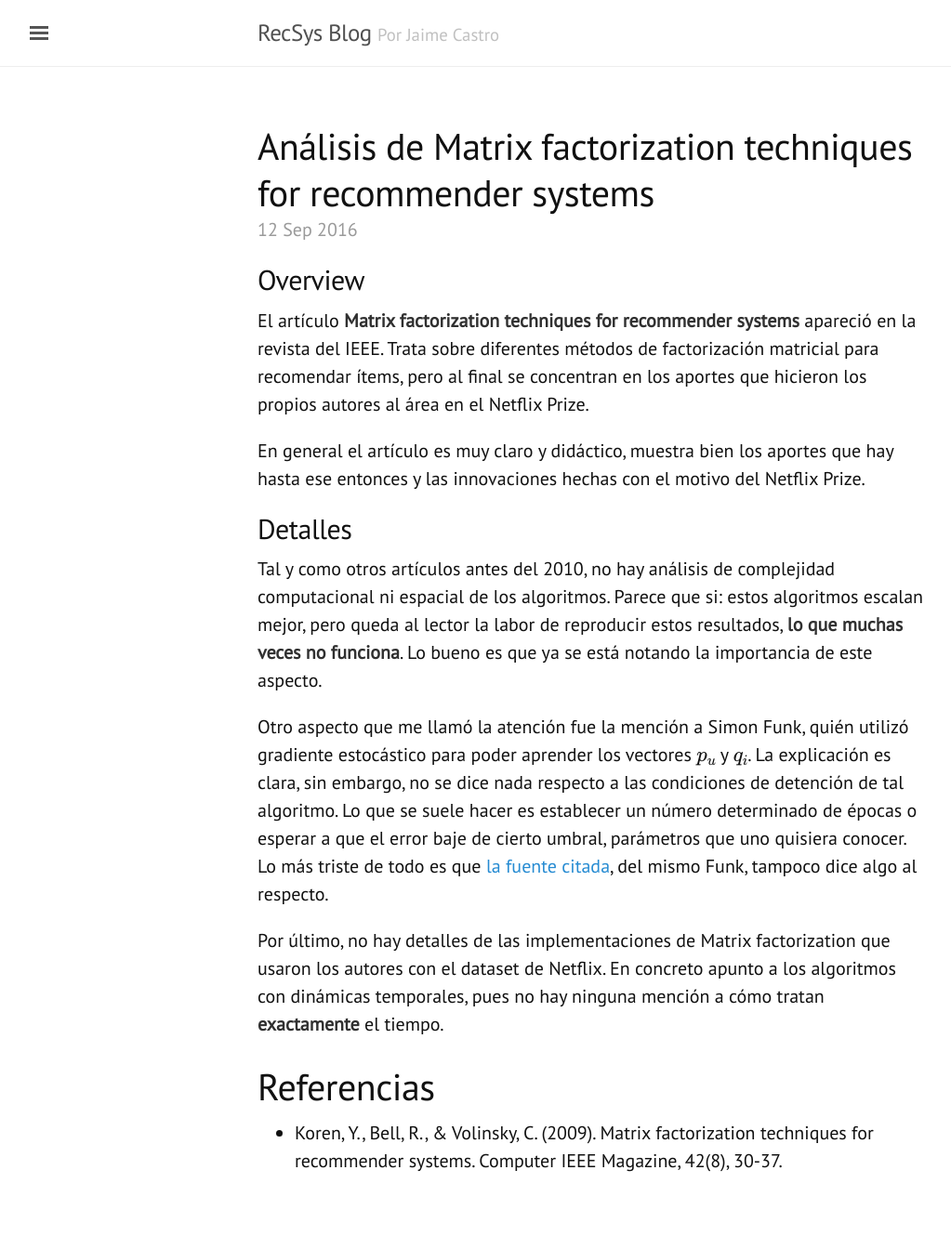
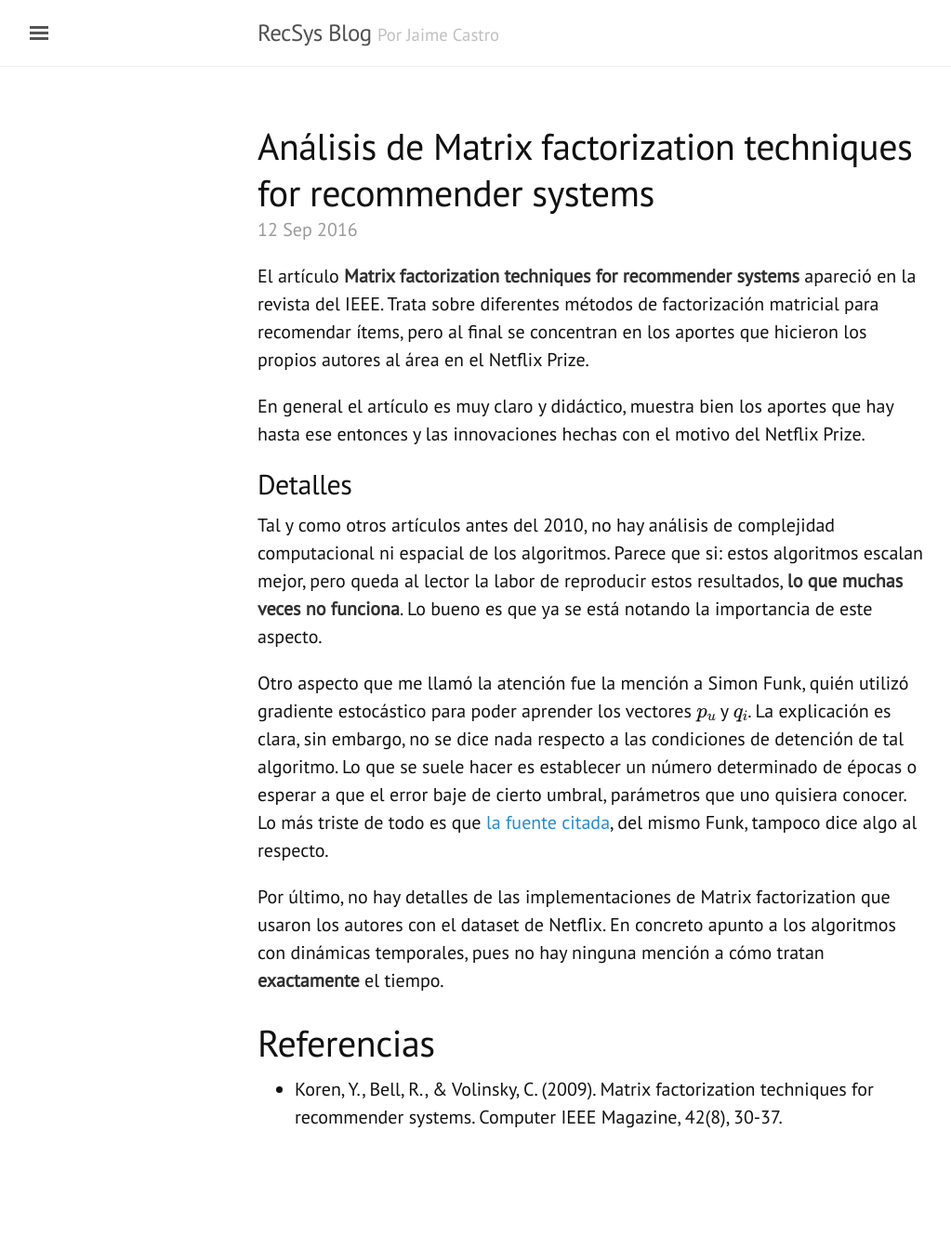
Before and after one commit to jecastro1/recsysblog, a Jekyll site: the page built from _posts/2016-09-11-analisis-matrix-factorization-for-recsys.markdown, in a window 1280 px wide. Shown: the whole page at 93% size, without its empty margins (3-1026 px from the left). Built offline with Jekyll 4.4.1, drawn with Linux system fonts in a browser that asks for light colours; formulas are drawn with MathJax 3; after the commit the page ends 1297 px from its top, so only the background shows below that.

Commit message:
Fixed heading

```diff
--- a/_posts/2016-09-11-analisis-matrix-factorization-for-recsys.markdown
+++ b/_posts/2016-09-11-analisis-matrix-factorization-for-recsys.markdown
@@ -4,8 +4,6 @@ title: "Análisis de Matrix factorization techniques for recommender systems"
 date: 2016-09-11 23:30 -0300
 categories: any
 ---
-
-## Overview
 
 El artículo **Matrix factorization techniques for recommender systems** apareció en la revista del IEEE. Trata sobre diferentes métodos de factorización matricial para recomendar ítems, pero al final se concentran en los aportes que hicieron los propios autores al área en el Netflix Prize.
 
--- a/_posts/2016-09-12-analisis-hybrid-recsys.markdown
+++ b/_posts/2016-09-12-analisis-hybrid-recsys.markdown
@@ -4,8 +4,6 @@ title: "Análisis de Hybrid Recommender Systems: Survey and Experiments"
 date: 2016-09-12 02:07 -0300
 categories: any
 ---
-
-## Overview
 
 El paper **Hybrid Recommender Systems: Survey and Experiments** propone una clasificación de los sistemas recomendadores híbridos, o sea, los que usan más de uno de los de base. Para esto ofrece un análisis de las ventajas y desventajas de cada sistema por separado.
 
```
